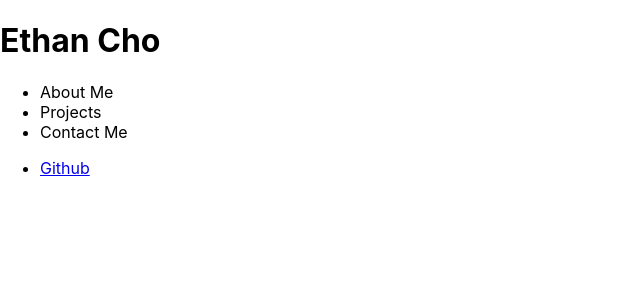
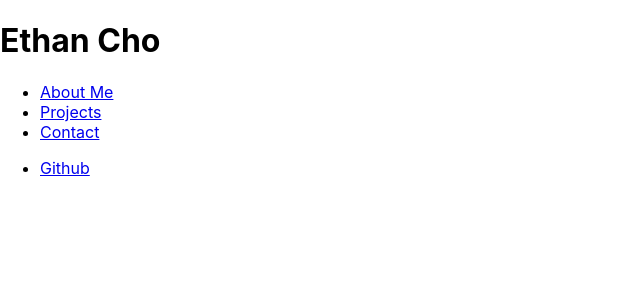
Before and after one commit to echo1826/React-Portfolio, a React (Create React App) app: page / in a window 1280 px wide. Shown: the top 300 px of the page, without its empty margins (0-640 px from the left). Built offline with nearby package versions, Linux system fonts and the light colour scheme.

Commit message:
added onclick state change

```diff
--- a/src/components/Navigation.js
+++ b/src/components/Navigation.js
@@ -1,6 +1,6 @@
 import React from "react";
 
-function Navigation() {
+function Navigation(props) {
 
 
     return(
@@ -11,13 +11,13 @@ function Navigation() {
             <nav>
                 <ul>
                     <li>
-                        About Me
+                        <a href="#home" onClick={() => props.handlePageChange("About Me")}>About Me</a>
                     </li>
                     <li>
-                        Projects
+                        <a href="#projects" onClick={() => props.handlePageChange("Projects")}>Projects</a>
                     </li>
                     <li>
-                        Contact Me
+                        <a href="#contactme" onClick={() => props.handlePageChange("Contact Me")}>Contact</a>
                     </li>
                 </ul>
             </nav>
```
